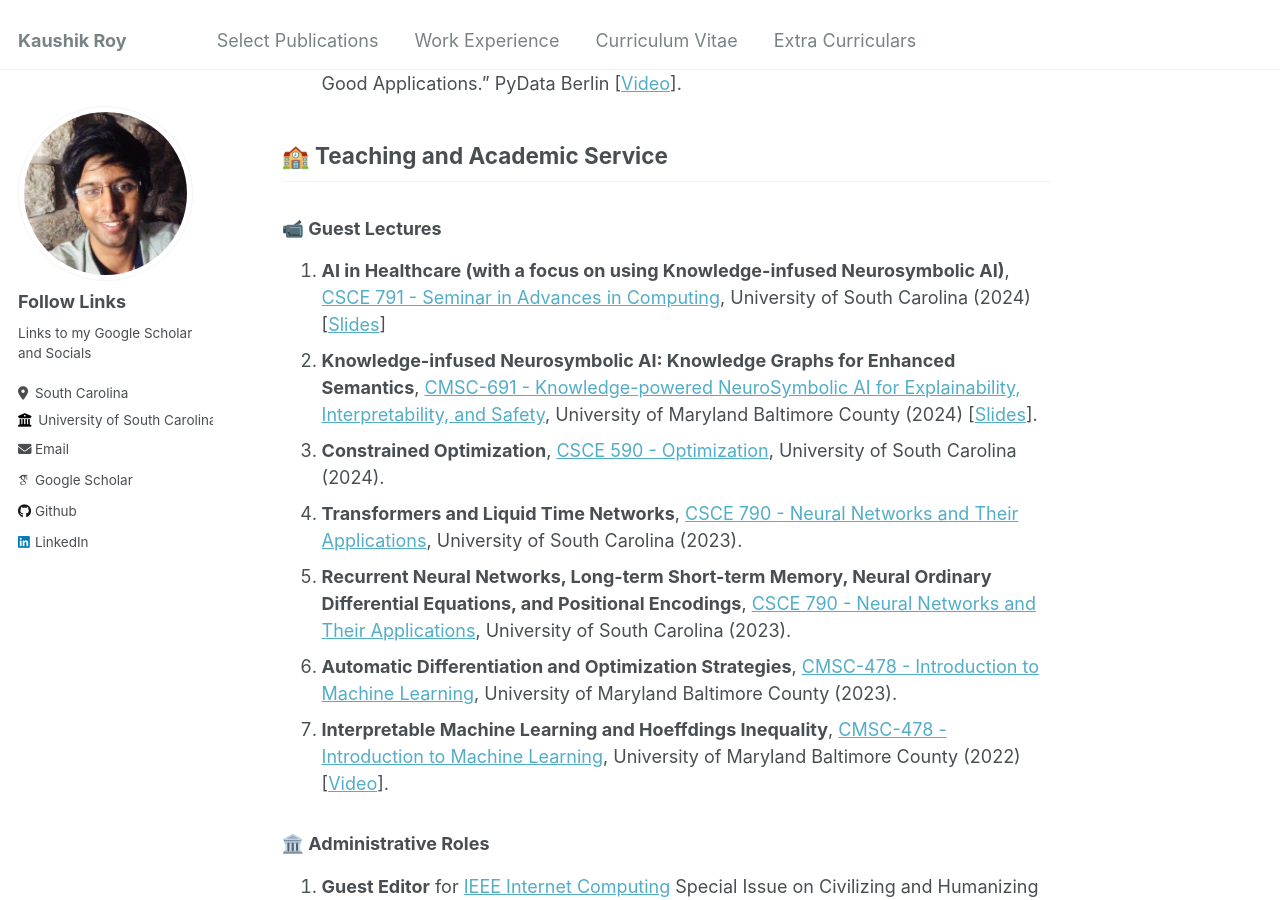
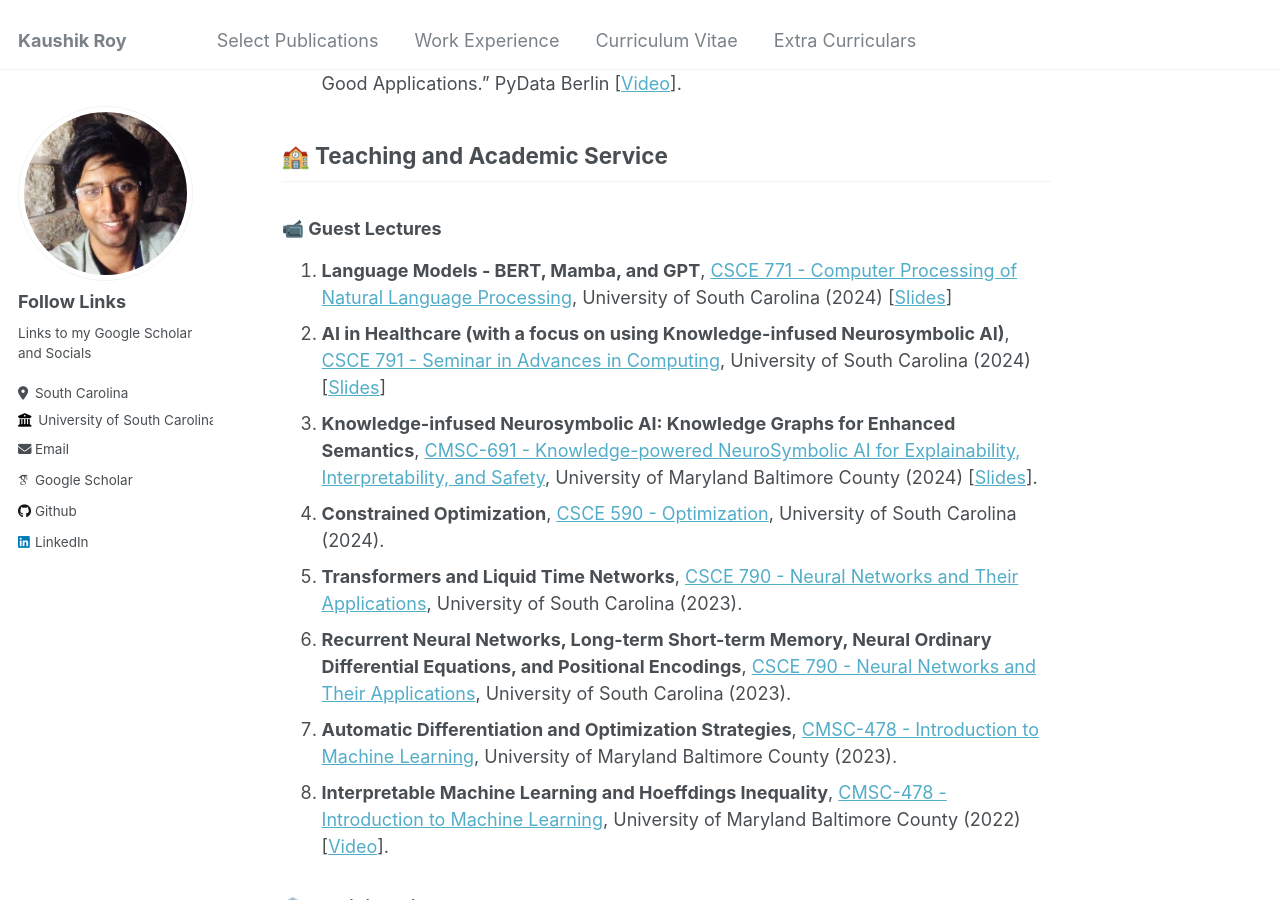
Before and after one commit to kauroy1994/home, a Jekyll site: the page built from _pages/markdown.md, in a window 1280 px wide and 900 px high, scrolled down 5597 px. Built offline with Jekyll 4.4.1, drawn with Linux system fonts in a browser that asks for light colours; some web fonts are replaced.

Commit message:
Update markdown.md

```diff
--- a/_pages/markdown.md
+++ b/_pages/markdown.md
@@ -109,13 +109,14 @@
 ## 🏫 Teaching and Academic Service
 
 ### 📹 Guest Lectures
-1. **AI in Healthcare (with a focus on using Knowledge-infused Neurosymbolic AI)**, [CSCE 791 - Seminar in Advances in Computing](https://cse.sc.edu/~sur/csce791_f20/index.html), University of South Carolina (2024) [[Slides](https://docs.google.com/presentation/d/1Qs2lW1gA8DmupuYHuOjim_fLLEg2Pcv1zh2FR1w3AOk/edit?usp=sharing)]
-2. **Knowledge-infused Neurosymbolic AI: Knowledge Graphs for Enhanced Semantics**, [CMSC-691 - Knowledge-powered NeuroSymbolic AI for Explainability, Interpretability, and Safety](https://kil-workshop.github.io/CMSC691/), University of Maryland Baltimore County (2024) [[Slides](https://docs.google.com/presentation/d/1inYKPZSE39bE4zjbhSDaG21X1KcE8A8bB1DRvIHJ6bw/edit#slide=id.g1128630b8af_0_1151)].
-3. **Constrained Optimization**, [CSCE 590 - Optimization](https://vigsnar.github.io/teaching.html), University of South Carolina (2024).
-4. **Transformers and Liquid Time Networks**, [CSCE 790 - Neural Networks and Their Applications](https://vigsnar.github.io/csce.html), University of South Carolina (2023).
-5. **Recurrent Neural Networks, Long-term Short-term Memory, Neural Ordinary Differential Equations, and Positional Encodings**, [CSCE 790 - Neural Networks and Their Applications](https://vigsnar.github.io/csce.html), University of South Carolina (2023).
-6. **Automatic Differentiation and Optimization Strategies**, [CMSC-478 - Introduction to Machine Learning](https://manasgaur.github.io/Courses/#), University of Maryland Baltimore County (2023).
-7. **Interpretable Machine Learning and Hoeffdings Inequality**, [CMSC-478 - Introduction to Machine Learning](https://manasgaur.github.io/Courses/#), University of Maryland Baltimore County (2022) [[Video](https://www.youtube.com/watch?v=0oCELvPrkMk&list=PLUkZdoAFrCu-WgzTYpPLBz3cVoTVEUsOc&index=2&pp=gAQBiAQB)].
+1. **Language Models - BERT, Mamba, and GPT**, [CSCE 771 - Computer Processing of Natural Language Processing](https://sites.google.com/site/biplavsrivastava/teaching/nlp-csce-771-fall-2024-computer-processing-of-natural-language?authuser=0), University of South Carolina (2024) [[Slides](https://github.com/biplav-s/course-nl-f24/tree/main/lecture-slides)]
+2. **AI in Healthcare (with a focus on using Knowledge-infused Neurosymbolic AI)**, [CSCE 791 - Seminar in Advances in Computing](https://cse.sc.edu/~sur/csce791_f20/index.html), University of South Carolina (2024) [[Slides](https://docs.google.com/presentation/d/1Qs2lW1gA8DmupuYHuOjim_fLLEg2Pcv1zh2FR1w3AOk/edit?usp=sharing)]
+3. **Knowledge-infused Neurosymbolic AI: Knowledge Graphs for Enhanced Semantics**, [CMSC-691 - Knowledge-powered NeuroSymbolic AI for Explainability, Interpretability, and Safety](https://kil-workshop.github.io/CMSC691/), University of Maryland Baltimore County (2024) [[Slides](https://docs.google.com/presentation/d/1inYKPZSE39bE4zjbhSDaG21X1KcE8A8bB1DRvIHJ6bw/edit#slide=id.g1128630b8af_0_1151)].
+4. **Constrained Optimization**, [CSCE 590 - Optimization](https://vigsnar.github.io/teaching.html), University of South Carolina (2024).
+5. **Transformers and Liquid Time Networks**, [CSCE 790 - Neural Networks and Their Applications](https://vigsnar.github.io/csce.html), University of South Carolina (2023).
+6. **Recurrent Neural Networks, Long-term Short-term Memory, Neural Ordinary Differential Equations, and Positional Encodings**, [CSCE 790 - Neural Networks and Their Applications](https://vigsnar.github.io/csce.html), University of South Carolina (2023).
+7. **Automatic Differentiation and Optimization Strategies**, [CMSC-478 - Introduction to Machine Learning](https://manasgaur.github.io/Courses/#), University of Maryland Baltimore County (2023).
+8. **Interpretable Machine Learning and Hoeffdings Inequality**, [CMSC-478 - Introduction to Machine Learning](https://manasgaur.github.io/Courses/#), University of Maryland Baltimore County (2022) [[Video](https://www.youtube.com/watch?v=0oCELvPrkMk&list=PLUkZdoAFrCu-WgzTYpPLBz3cVoTVEUsOc&index=2&pp=gAQBiAQB)].
 
 ### 🏛️ Administrative Roles
 1. **Guest Editor** for [IEEE Internet Computing](https://ieeexplore.ieee.org/xpl/RecentIssue.jsp?punumber=4236) Special Issue on Civilizing and Humanizing AI [[Website](https://aiisc.ai/Special.html)]
```
